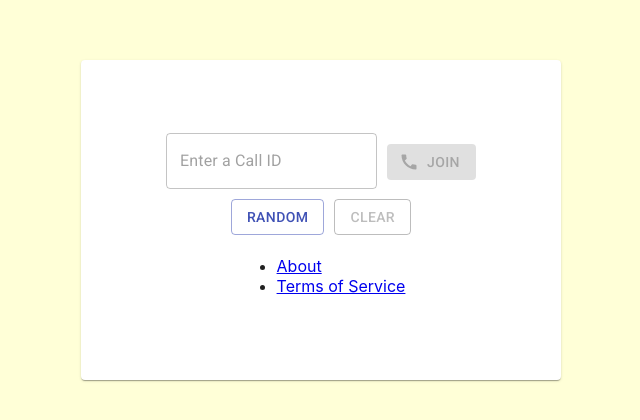
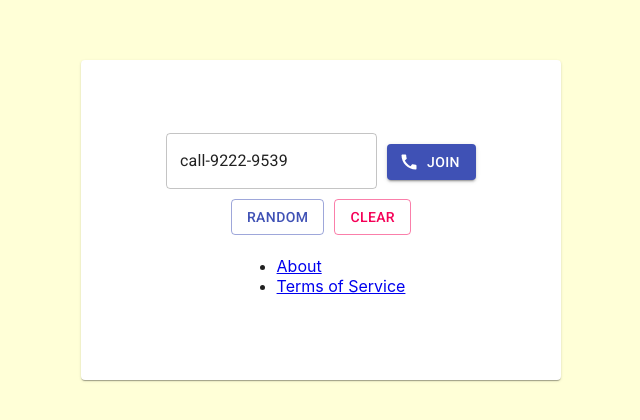
Before and after one commit to johndistasio/webrtc-ui, a React (Create React App) app: page / in a window 1280 px wide. Shown: the part 180-600 px from the top of the page, without its empty margins (319-959 px from the left). Built offline with nearby package versions, Linux system fonts and the light colour scheme.

Commit message:
Start with a pre-filled random Call ID

```diff
--- a/src/App.js
+++ b/src/App.js
@@ -31,7 +31,10 @@ function getRandomInt (max) {
 }
 
 function Launcher () {
-  const [call, setCall] = useState('')
+  // TODO use a friendlier, memorable format for random call IDs
+  const randomCall = () => `call-${getRandomInt(9999)}-${getRandomInt(9999)}`
+
+  const [call, setCall] = useState(randomCall())
 
   return (
     <Card id='launcher'>
@@ -52,8 +55,7 @@ function Launcher () {
         <Button
           variant='outlined'
           color='primary'
-          // TODO need a better randomized value here
-          onClick={() => setCall(`call-${getRandomInt(9999)}`)}>Random</Button>
+          onClick={() => setCall(randomCall())}>Random</Button>
         <Button
           variant='outlined'
           color='secondary'
```
